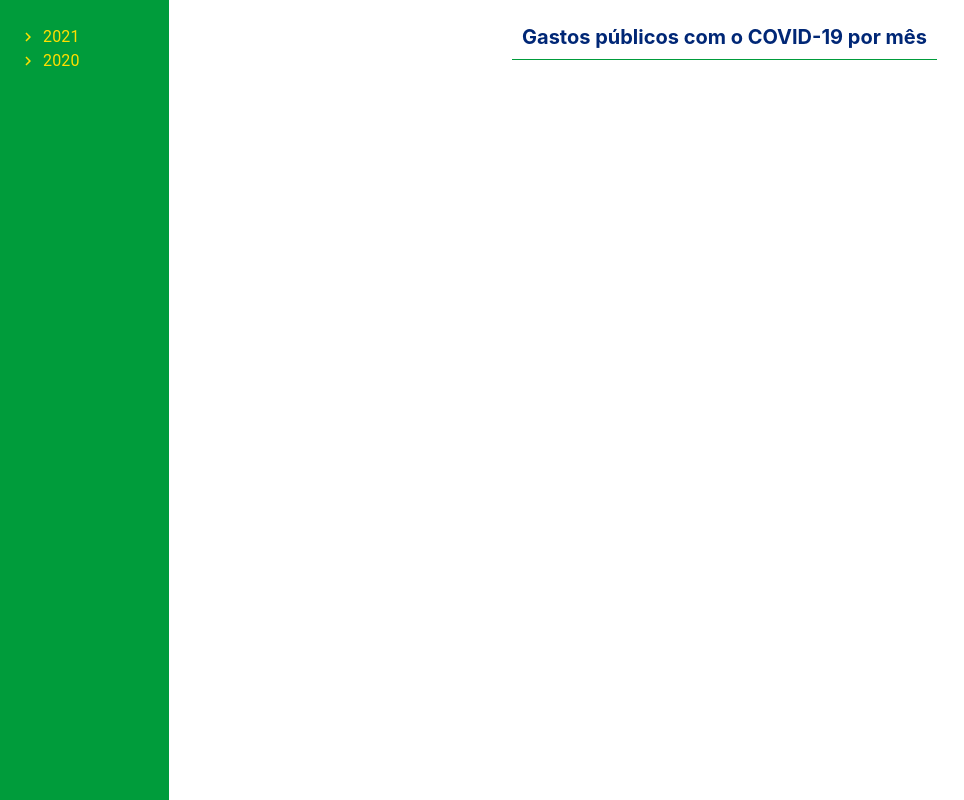
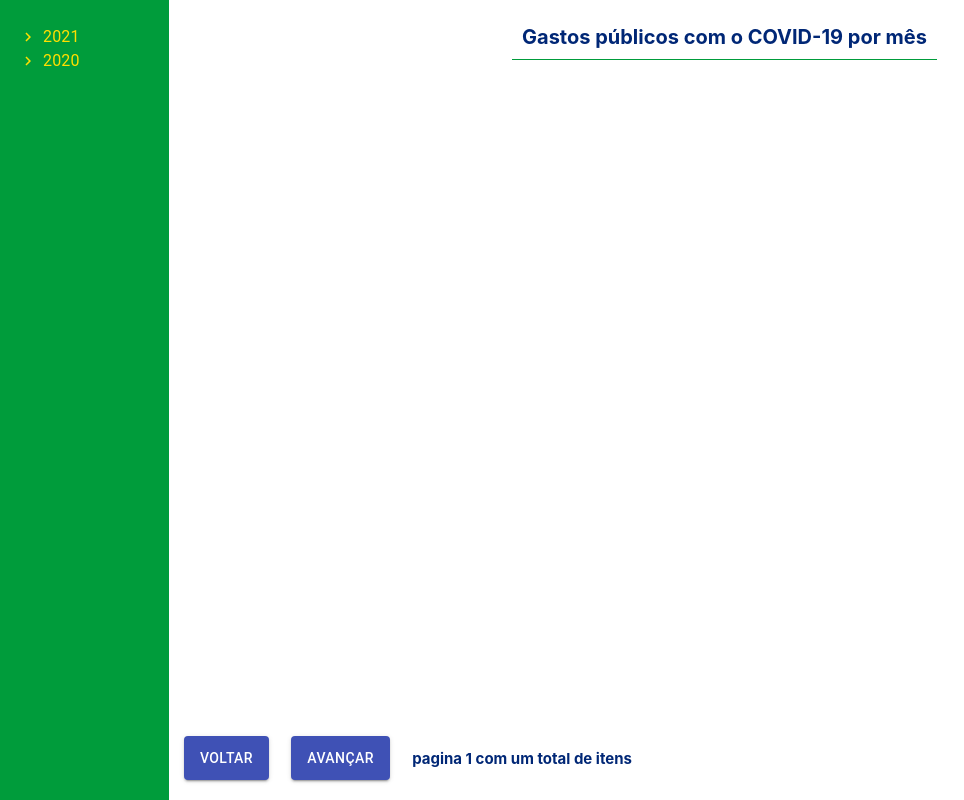
Before and after one commit to Danielmtt/despesas-covid-19, a React (Create React App) app in the folder despesas-covid-19/: page / in a window 1280 px wide. Shown: the whole page, without its empty margins (0-964 px from the left). Built offline with nearby package versions, Linux system fonts and the light colour scheme.

Commit message:
criação do paginador

```diff
--- /dev/null
+++ b/despesas-covid-19/src/atoms/Botao-avancar.jsx
@@ -0,0 +1,33 @@
+import React, { useEffect, useState } from 'react';
+import {
+  getCovidSpendingByMonthYear,
+  dataCOVID19,
+} from '../services/ServiceApi.js';
+import Button from '@material-ui/core/Button';
+
+export const BotaoAvancar = (props) => {
+  const [paginaRecebida, setPaginaRecebida] = useState(props.paginaRecebida);
+
+  useEffect(() => {
+    props.onChangePagina(paginaRecebida);
+  }, [paginaRecebida]);
+
+  if (props) {
+    return (
+      <Button
+        variant="contained"
+        color="primary"
+        onClick={() => {
+          setPaginaRecebida(props.paginaRecebida + 1);
+          getCovidSpendingByMonthYear({
+            data: dataCOVID19[0].mesAno,
+            paginaRecebida,
+          });
+        }}
+      >
+        avançar
+      </Button>
+    );
+  }
+};
+export default BotaoAvancar;
--- /dev/null
+++ b/despesas-covid-19/src/atoms/Botao-voltar.jsx
@@ -0,0 +1,35 @@
+import React, { useEffect, useState } from 'react';
+import {
+  getCovidSpendingByMonthYear,
+  dataCOVID19,
+} from '../services/ServiceApi.js';
+import Button from '@material-ui/core/Button';
+
+export const BotaoVoltar = (props) => {
+  const [paginaRecebida, setPaginaRecebida] = useState(props.paginaRecebida);
+
+  useEffect(() => {
+    props.onChangePagina(paginaRecebida);
+  }, [paginaRecebida]);
+
+  if (props) {
+    return (
+      <Button
+        variant="contained"
+        color="primary"
+        onClick={() => {
+          if (props.paginaRecebida !== 1) {
+            setPaginaRecebida(props.paginaRecebida - 1);
+          }
+          getCovidSpendingByMonthYear({
+            data: dataCOVID19[0].mesAno,
+            paginaRecebida,
+          });
+        }}
+      >
+        voltar
+      </Button>
+    );
+  }
+};
+export default BotaoVoltar;
--- a/despesas-covid-19/src/atoms/Linha-mes.jsx
+++ b/despesas-covid-19/src/atoms/Linha-mes.jsx
@@ -20,7 +20,9 @@ const meses = [
 export default function gerarLinhaMesAno(valorAno) {
   return meses.map((valor) => (
     <TreeItem
-      onClick={() => getCovidSpendingByMonthYear()}
+      onClick={() =>
+        getCovidSpendingByMonthYear({ data: valorAno, paginaAtual: 1 })
+      }
       nodeId={`${valorAno}${valor}`}
       key={`${valorAno}${valor}`}
       label={`${valorAno}/${valor}`}
--- /dev/null
+++ b/despesas-covid-19/src/atoms/TextoPaginador.jsx
@@ -0,0 +1,15 @@
+import React from 'react';
+
+const textoPaginador = (props) => {
+  if (props) {
+    return (
+      <h2>
+        pagina {props.paginaAtual} com um total de {props.totalItens} itens
+      </h2>
+    );
+  } else {
+    <></>;
+  }
+};
+
+export default textoPaginador;
--- /dev/null
+++ b/despesas-covid-19/src/molecules/Paginador.jsx
@@ -0,0 +1,42 @@
+import React, { useState } from 'react';
+import { dataCOVID19 } from '../services/ServiceApi.js';
+import styled from 'styled-components';
+import BotaoVoltar from '../atoms/Botao-voltar.jsx';
+import BotaoAvancar from '../atoms/Botao-avancar.jsx';
+import TextoPaginador from '../atoms/TextoPaginador.jsx';
+
+const CaixaPaginador = styled.div`
+  position: absolute;
+  bottom: 20px;
+  display: flex;
+  width: 35vw;
+  justify-content: space-between;
+  font-size: 10px;
+  color: #002776;
+`;
+
+export const Paginador = () => {
+  const [paginaAtual, setPaginaAtual] = useState(1);
+
+  // if (dataCOVID19.length >= 15) {
+  return (
+    <CaixaPaginador>
+      <BotaoVoltar
+        paginaRecebida={paginaAtual}
+        onChangePagina={setPaginaAtual}
+      ></BotaoVoltar>
+      <BotaoAvancar
+        paginaRecebida={paginaAtual}
+        onChangePagina={setPaginaAtual}
+      ></BotaoAvancar>
+      <TextoPaginador
+        paginaAtual={paginaAtual}
+        totalItens={dataCOVID19?.length}
+      ></TextoPaginador>
+    </CaixaPaginador>
+  );
+  // } else {
+  //   return <></>;
+  // }
+};
+export default Paginador;
--- /dev/null
+++ b/despesas-covid-19/src/organisms/CaixaPaginador.jsx
@@ -0,0 +1,11 @@
+import React from 'react';
+import Paginador from '../molecules/Paginador.jsx';
+
+export const CaixaPaginador = () => {
+  return (
+    <>
+      <Paginador></Paginador>
+    </>
+  );
+};
+export default CaixaPaginador;
--- a/despesas-covid-19/src/services/ServiceApi.js
+++ b/despesas-covid-19/src/services/ServiceApi.js
@@ -1,6 +1,6 @@
 import profile from './requisicao.json';
 
-export let dataCOVID19 = [];
+export let dataCOVID19;
 
 export const getCovidSpendingByMonthYear = async () => {
   return new Promise((resolve) =>
--- a/despesas-covid-19/src/templates/Despesas-covid.jsx
+++ b/despesas-covid-19/src/templates/Despesas-covid.jsx
@@ -2,6 +2,7 @@ import React from 'react';
 import CaixaMenu from '../organisms/CaixaMenu.jsx';
 import gerarLinhaMesAno from '../atoms/Linha-mes.jsx';
 import BoxPageTitle from '../organisms/BoxPageTitle.jsx';
+import CaixaPaginador from '../organisms/CaixaPaginador.jsx';
 import styled from 'styled-components';
 
 const DespesasCovidDiv = styled.div`
@@ -24,6 +25,7 @@ export const DespesasCovid = () => {
       ></CaixaMenu>
       <BoxInfosTitleCards>
         <BoxPageTitle></BoxPageTitle>
+        <CaixaPaginador></CaixaPaginador>
       </BoxInfosTitleCards>
     </DespesasCovidDiv>
   );
```
Also changed, not shown: 1 other file (tests, documents, lock files or other folders).
